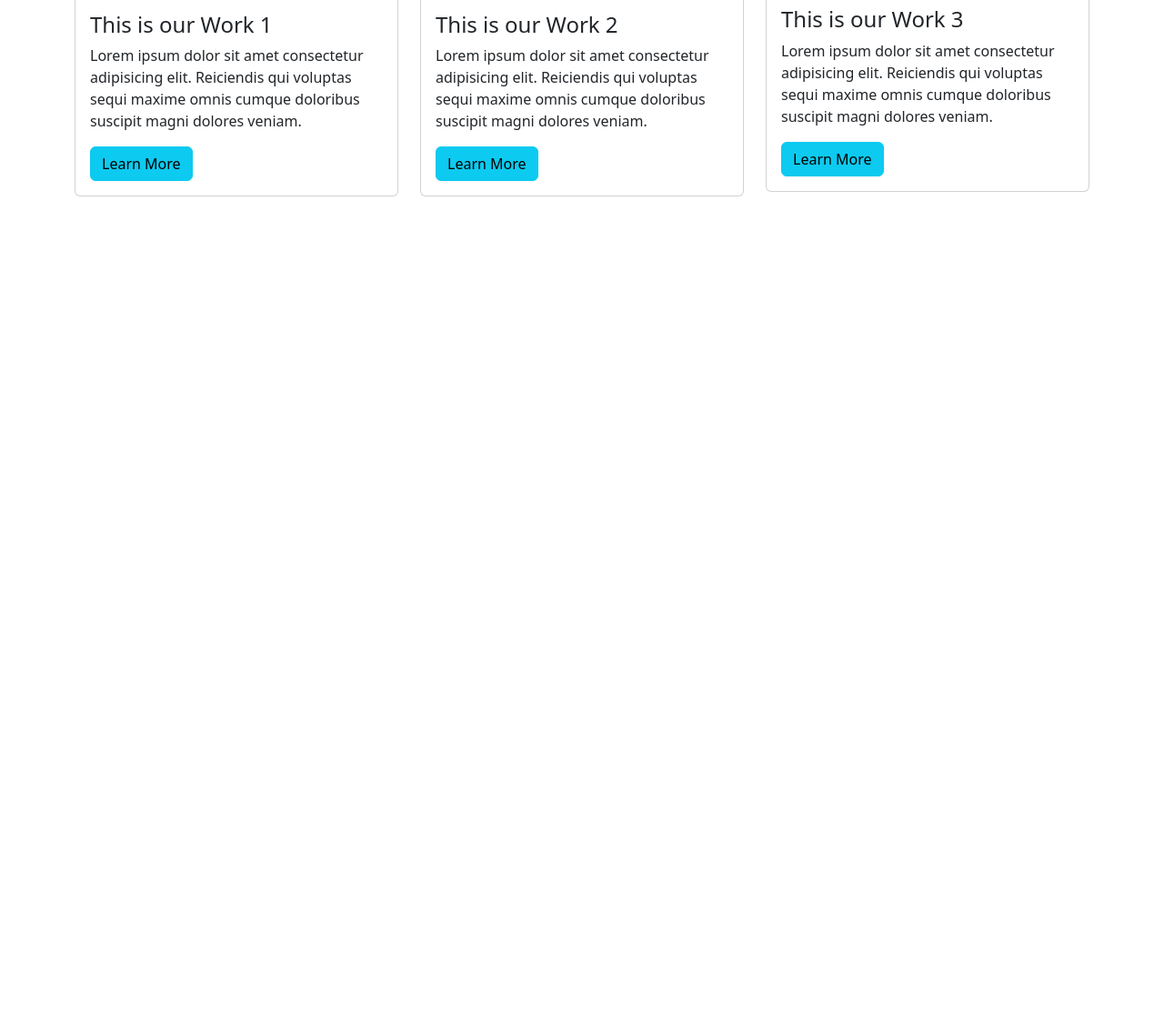
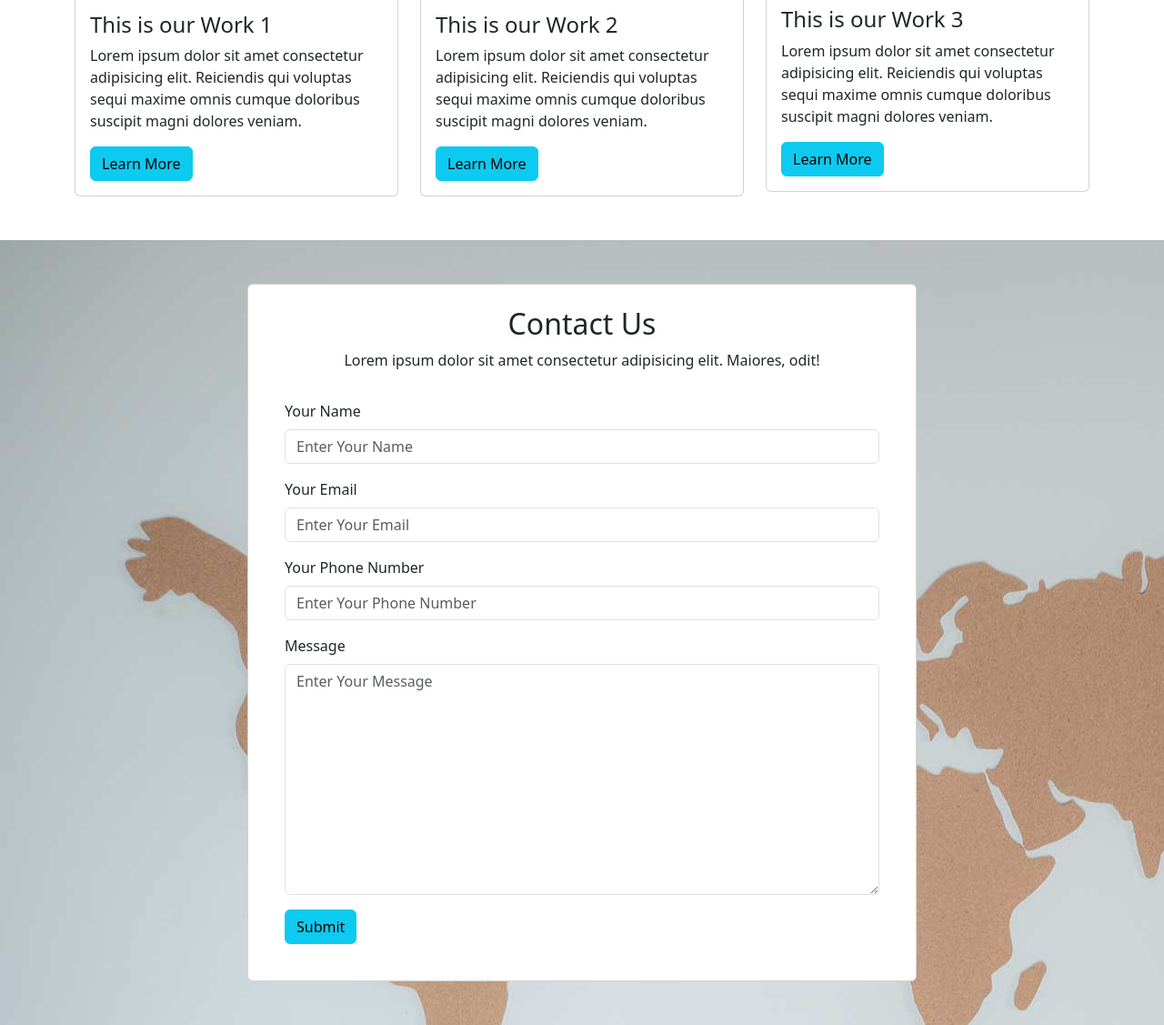
Before and after one commit to ryanfeu/koderesto, a plain HTML site: page index.html in a window 1280 px wide. Shown: the part 1369-2496 px from the top of the page at 91% size. Before the commit the page ends 1633 px from the top, so only its background shows below. Drawn offline with nearby package versions, Linux system fonts and the light colour scheme.

Commit message:
05contactus

```diff
--- a/css/style.css
+++ b/css/style.css
@@ -27,3 +27,7 @@ img {
 .text-justify {
   text-align: justify;
 }
+
+#contact {
+  background: url(../img/map.jpg);
+}
--- a/index.html
+++ b/index.html
@@ -313,6 +313,90 @@
       </div>
     </section>
 
+    <!-- ########################### Contact us ########################### -->
+    <section id="contact">
+      <div class="container">
+        <div class="row">
+          <div class="offset-md-2 col-md-8">
+            <div class="card p-4 my-5 text-center">
+              <h2>Contact Us</h2>
+              <p>
+                Lorem ipsum dolor sit amet consectetur adipisicing elit.
+                Maiores, odit!
+              </p>
+
+              <form
+                action="process.php"
+                class="p-3 text-start"
+              >
+                <div class="mb-3">
+                  <label
+                    for="name"
+                    class="form-label"
+                    >Your Name</label
+                  >
+                  <input
+                    type="text"
+                    name="name"
+                    id="name"
+                    placeholder="Enter Your Name"
+                    class="form-control"
+                  />
+                </div>
+
+                <div class="mb-3">
+                  <label
+                    for="email"
+                    class="form-label"
+                    >Your Email</label
+                  >
+                  <input
+                    type="email"
+                    name="email"
+                    id="Email"
+                    placeholder="Enter Your Email"
+                    class="form-control"
+                  />
+                </div>
+
+                <div class="mb-3">
+                  <label
+                    for="phone"
+                    class="form-label"
+                    >Your Phone Number</label
+                  >
+                  <input
+                    type="number"
+                    name="phone"
+                    id="Phone Number"
+                    placeholder="Enter Your Phone Number"
+                    class="form-control"
+                  />
+                </div>
+
+                <div class="mb-3">
+                  <label
+                    for="message"
+                    class="form-label"
+                    >Message</label
+                  >
+                  <textarea
+                    name="message"
+                    id="message"
+                    cols="30"
+                    rows="10"
+                    placeholder="Enter Your Message"
+                    class="form-control"
+                  ></textarea>
+                </div>
+                <button class="btn btn-info">Submit</button>
+              </form>
+            </div>
+          </div>
+        </div>
+      </div>
+    </section>
+
     <script
       src="https://cdn.jsdelivr.net/npm/bootstrap@5.3.3/dist/js/bootstrap.bundle.min.js"
       integrity="sha384-YvpcrYf0tY3lHB60NNkmXc5s9fDVZLESaAA55NDzOxhy9GkcIdslK1eN7N6jIeHz"
```
